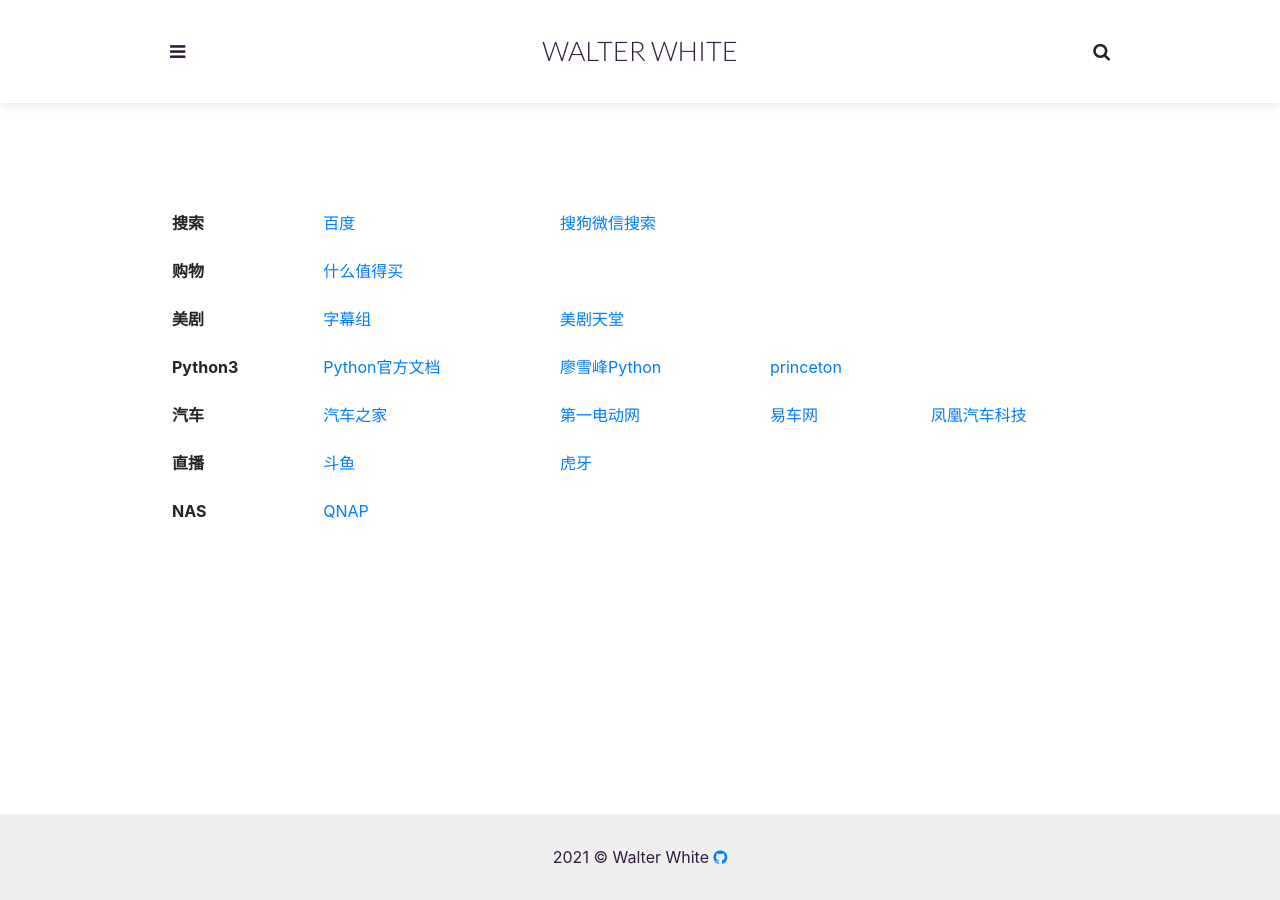
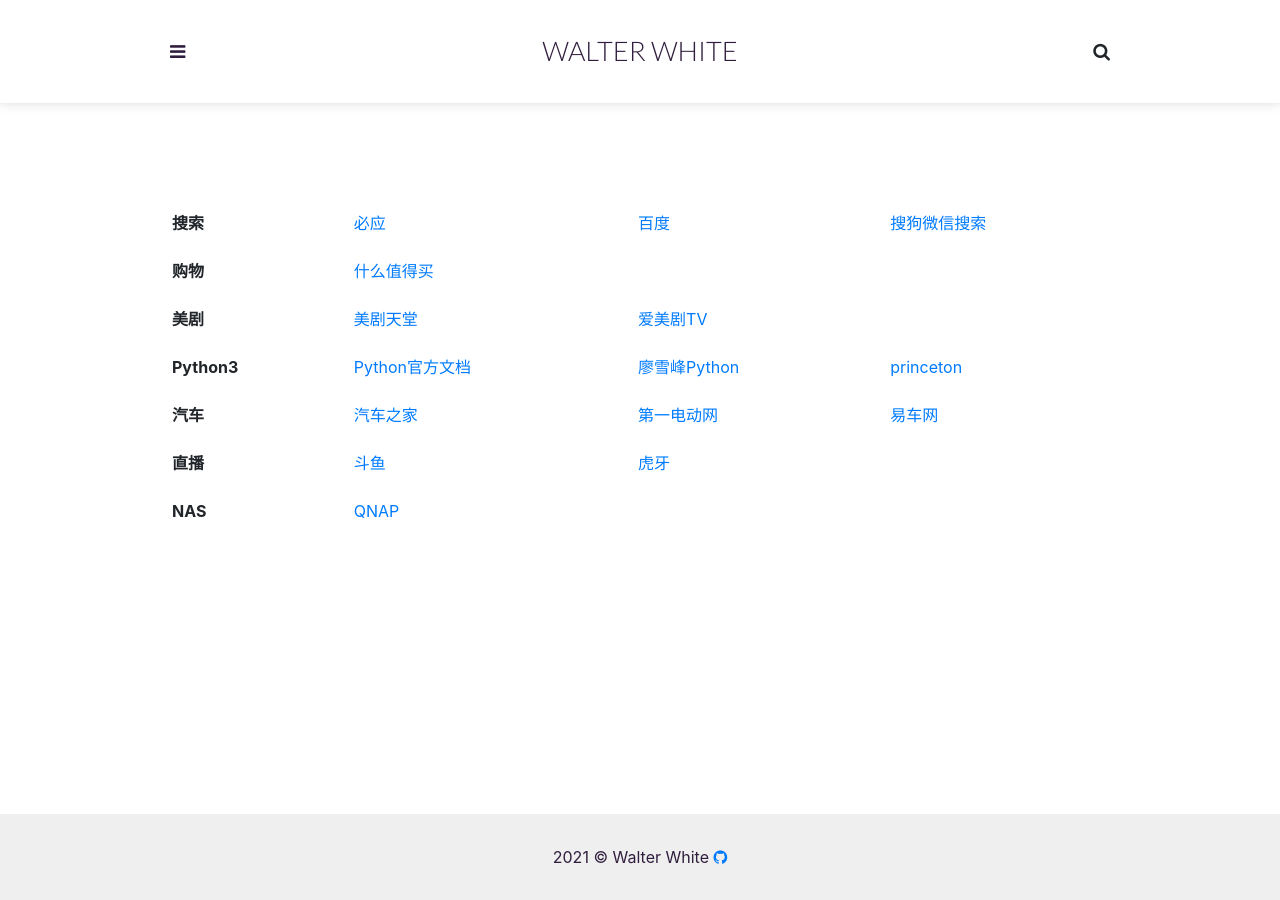
Before and after one commit to j16949/j16949.github.io, a Jekyll site: the page built from index.html, in a window 1280 px wide. Built offline with Jekyll 4.4.1, drawn with Linux system fonts in a browser that asks for light colours.

Commit message:
更改index.html,删除人人影视,增加爱美剧等

```diff
--- a/index.html
+++ b/index.html
@@ -19,6 +19,7 @@ layout: home-page
 <table  class='table table-borderless '>
 <tr>
   <th>搜索</th>
+  <td><a href="https://cn.bing.com/">必应</a></td>
   <td><a href="http://www.baidu.com/">百度</a></td>
   <td><a href="http://weixin.sogou.com/">搜狗微信搜索</a></td>
 </tr>
@@ -28,8 +29,8 @@ layout: home-page
 </tr>
 <tr>
   <th>美剧</th>
-  <td><a href="http://www.rrys.tv/">字幕组</a></td>
   <td><a href="https://www.meijutt.com/">美剧天堂</a></td>
+  <td><a href="https://www.imeijutv.com/">爱美剧TV</a></td>
 </tr>
 <tr>
   <th>Python3</th>
@@ -42,7 +43,7 @@ layout: home-page
   <td><a href="https://ev.autohome.com.cn/#pvareaid=3311257/">汽车之家</a></td>
   <td><a href="https://www.d1ev.com/">第一电动网</a></td>
   <td><a href="http://car.bitauto.com/elec/">易车网</a></td>
-  <td><a href="http://tech.ifeng.com/listpage/26333/1/list.shtml">凤凰汽车科技</a></td>
+  <!--<td><a href="http://tech.ifeng.com/listpage/26333/1/list.shtml">凤凰汽车科技</a></td>-->
 </tr>
 <tr>
   <th>直播</th>
```
